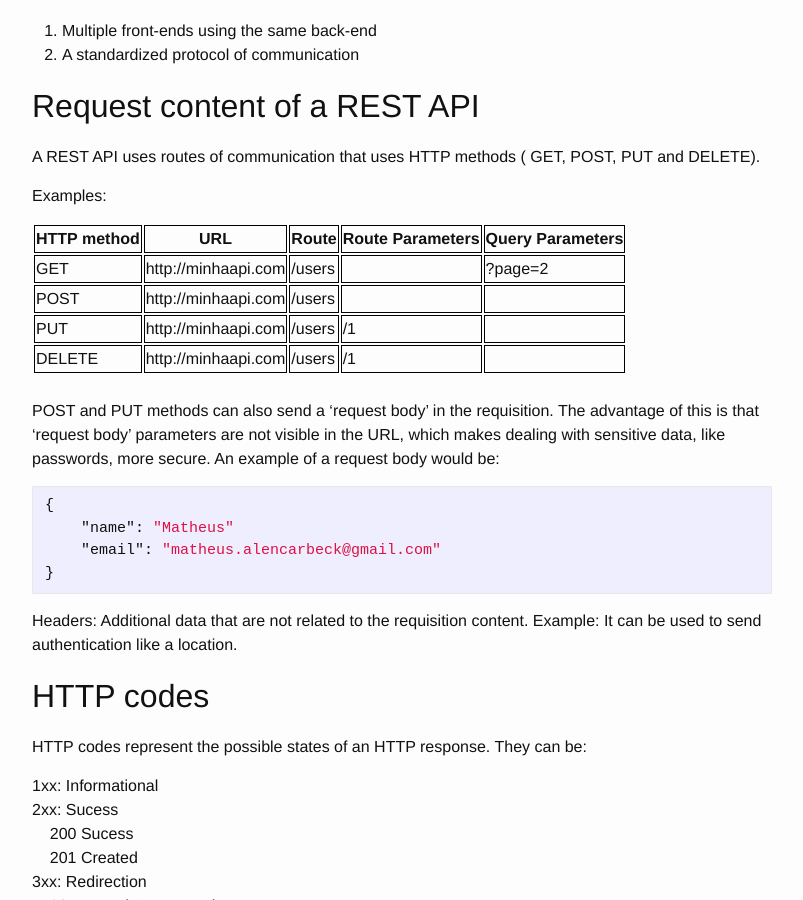
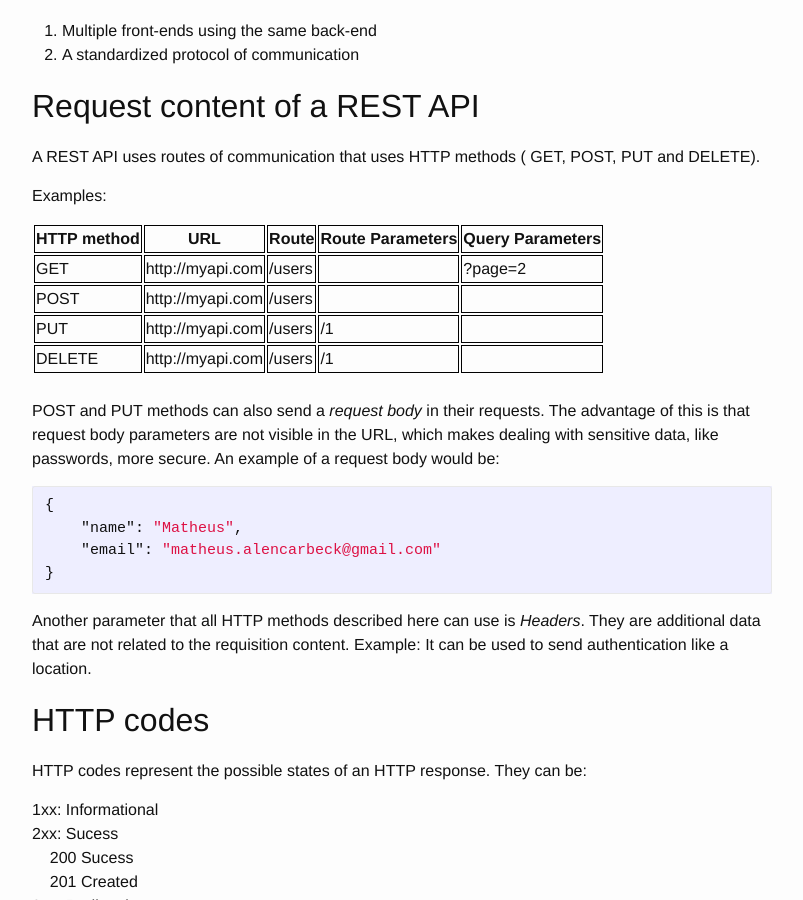
Before and after one commit to matheus-beck/blog, a Jekyll site: the page built from _posts/2019-08-25-concepts-of-rest-api.md, in a window 1280 px wide and 900 px high, scrolled down 835 px. Shown: the whole window, without its empty margins (238-1041 px from the left). Built offline with Jekyll 4.4.1, drawn with Linux system fonts in a browser that asks for light colours; emoji names are drawn with the system emoji font.

Commit message:
Update 2019-08-25-concepts-of-rest-api.md

````diff
--- a/_posts/2019-08-25-concepts-of-rest-api.md
+++ b/_posts/2019-08-25-concepts-of-rest-api.md
@@ -34,23 +34,22 @@ A REST API uses routes of communication that uses HTTP methods ( GET, POST, PUT
 
 Examples:
 
-| HTTP method | URL                 | Route            | Route Parameters | Query Parameters |
-| ----------- | ------------------- | ---------------- | ---------------- | ---------------- |
-| GET         | http://minhaapi.com | /users           |                  |   ?page=2        |
-| POST        | http://minhaapi.com | /users           |                  |                  |
-| PUT         | http://minhaapi.com | /users           |       /1         |                  |
-| DELETE      | http://minhaapi.com | /users           |       /1         |                  |
+| HTTP method | URL              | Route   | Route Parameters | Query Parameters |
+| ----------- | -----------------| ------- | ---------------- | ---------------- |
+| GET         | http://myapi.com | /users  |                  |   ?page=2        |
+| POST        | http://myapi.com | /users  |                  |                  |
+| PUT         | http://myapi.com | /users  |       /1         |                  |
+| DELETE      | http://myapi.com | /users  |       /1         |                  |
 {: .tablelines}
 
-<br>POST and PUT methods can also send a 'request body' in the requisition. The advantage of this is that 'request body' parameters are not visible in the URL, which makes dealing with sensitive data, like passwords, more secure. An example of a request body would be:
+<br>POST and PUT methods can also send a *request body* in their requests. The advantage of this is that request body parameters are not visible in the URL, which makes dealing with sensitive data, like passwords, more secure. An example of a request body would be:
 ```json
 {
-    "name": "Matheus"
+    "name": "Matheus",
     "email": "matheus.alencarbeck@gmail.com"
 }
 ```
-
-Headers: Additional data that are not related to the requisition content. Example: It can be used to send authentication like a location.
+Another parameter that all HTTP methods described here can use is *Headers*. They are additional data that are not related to the requisition content. Example: It can be used to send authentication like a location.
 
 ## HTTP codes
 
````
